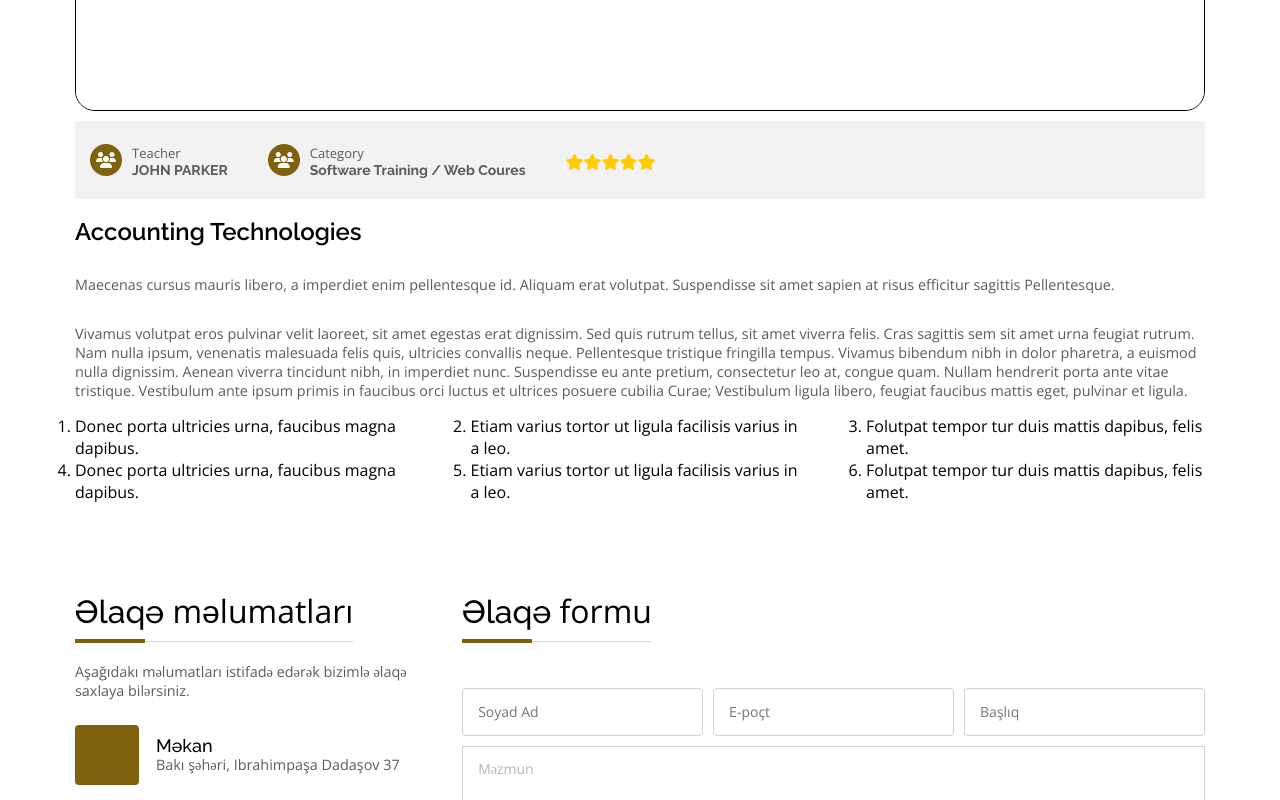
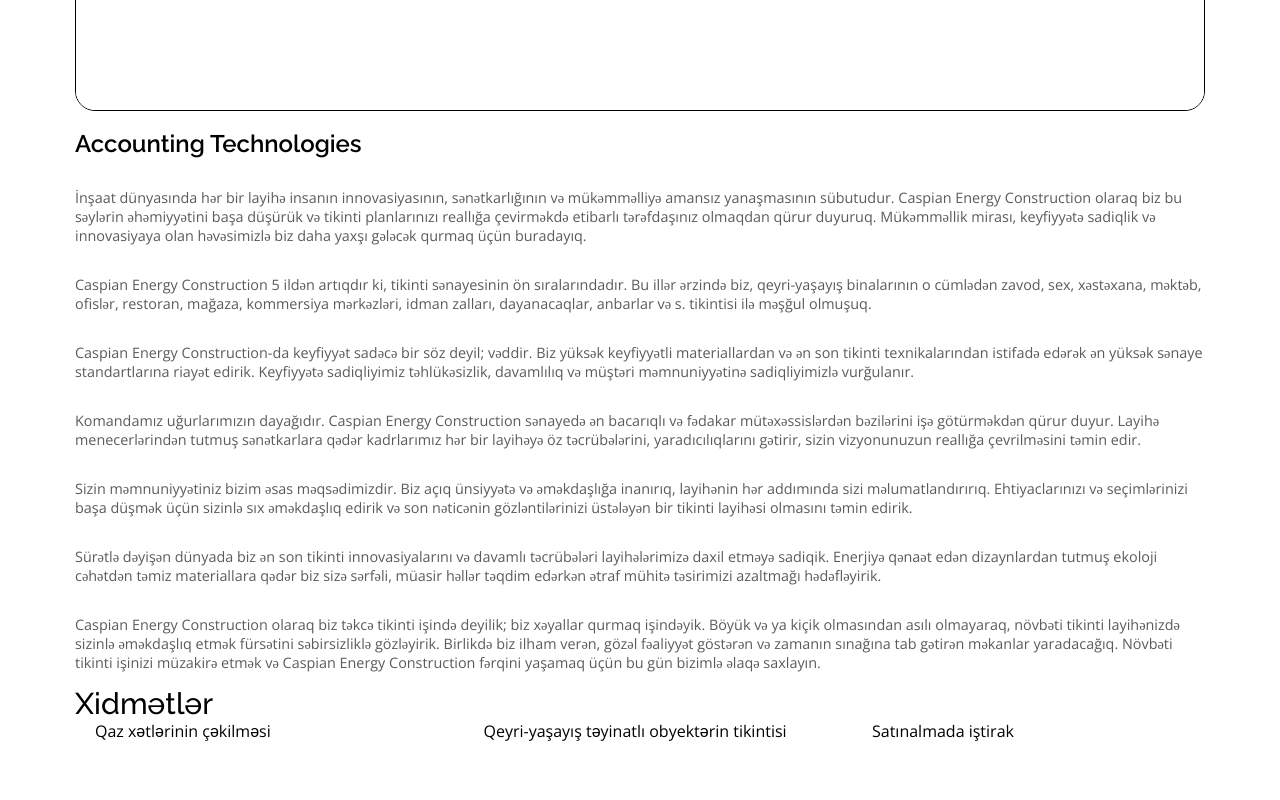
Before and after one commit to Khankisiyevravan/ccg_full, a React (Create React App) app in the folder client/: page /s_detail in a window 1280 px wide. Shown: the part 860-1660 px from the top of the page. Built offline with nearby package versions, Linux system fonts and the light colour scheme; some icons are missing.

Commit message:
change package.json

```diff
--- a/client/src/App.css
+++ b/client/src/App.css
@@ -2285,7 +2285,7 @@
   justify-content: space-between;
 }
 #text_in_sdetail ul li {
-  list-style: decimal;
+  /* list-style: decimal; */
   width: 30%;
 }
 @media (min-width: 768px) {
--- a/client/src/components/video/VideoSection.jsx
+++ b/client/src/components/video/VideoSection.jsx
@@ -37,9 +37,9 @@
             sektorda xidmət verən bir şirkətlər qrubudur .
           </p>
           <div>
-            <button>
+            {/* <button>
               <Link to="/services">Xidmətlər</Link>
-            </button>
+            </button> */}
             <button>
               <Link to="/companies">Şirkətlər</Link>
             </button>
--- a/client/src/pages/Services_detail.jsx
+++ b/client/src/pages/Services_detail.jsx
@@ -6,20 +6,20 @@
     <>
       <section class="background_foto">
         <div class="container">
-          <h1>Services Detail</h1>
-          <p>
+          <h1>Caspian Energy Construction</h1>
+          {/* <p>
             We offer the most complete house renovating services in the country
-          </p>
+          </p> */}
           <div class="flex_end">
             <div class="page_nav">
-              <span>You are here:</span>
-              <a href="#">Home</a>
+              {/* <span>You are here:</span> */}
+              <a href="#">Ana səhifə</a>
               <span>
                 <i
                   class="fa-solid fa-chevrons-right"
                   style={{ fontSize: "9px" }}
                 ></i>
-                Services
+                CapianEnergyCo
               </span>
             </div>
           </div>
@@ -38,7 +38,7 @@
             >
               <img src="/assets/images/other/caspianenergyco.jpg" alt="" />
             </div>
-            <div id="div_course">
+            {/* <div id="div_course">
               <div id="name_of_teacher">
                 <div>
                   <i class="fa-solid fa-users"></i>
@@ -64,38 +64,71 @@
                 <i class="fa-solid fa-star"></i>
                 <i class="fa-solid fa-star"></i>
               </div>
-            </div>
+            </div> */}
             <div id="text_in_sdetail">
               <h3>Accounting Technologies</h3>
               <p>
-                Maecenas cursus mauris libero, a imperdiet enim pellentesque id.
-                Aliquam erat volutpat. Suspendisse sit amet sapien at risus
-                efficitur sagittis Pellentesque.
+                İnşaat dünyasında hər bir layihə insanın innovasiyasının,
+                sənətkarlığının və mükəmməlliyə amansız yanaşmasının sübutudur.
+                Caspian Energy Construction olaraq biz bu səylərin əhəmiyyətini
+                başa düşürük və tikinti planlarınızı reallığa çevirməkdə
+                etibarlı tərəfdaşınız olmaqdan qürur duyuruq. Mükəmməllik
+                mirası, keyfiyyətə sadiqlik və innovasiyaya olan həvəsimizlə biz
+                daha yaxşı gələcək qurmaq üçün buradayıq.
               </p>
               <p>
-                Vivamus volutpat eros pulvinar velit laoreet, sit amet egestas
-                erat dignissim. Sed quis rutrum tellus, sit amet viverra felis.
-                Cras sagittis sem sit amet urna feugiat rutrum. Nam nulla ipsum,
-                venenatis malesuada felis quis, ultricies convallis neque.
-                Pellentesque tristique fringilla tempus. Vivamus bibendum nibh
-                in dolor pharetra, a euismod nulla dignissim. Aenean viverra
-                tincidunt nibh, in imperdiet nunc. Suspendisse eu ante pretium,
-                consectetur leo at, congue quam. Nullam hendrerit porta ante
-                vitae tristique. Vestibulum ante ipsum primis in faucibus orci
-                luctus et ultrices posuere cubilia Curae; Vestibulum ligula
-                libero, feugiat faucibus mattis eget, pulvinar et ligula.
+                Caspian Energy Construction 5 ildən artıqdır ki, tikinti
+                sənayesinin ön sıralarındadır. Bu illər ərzində biz,
+                qeyri-yaşayış binalarının o cümlədən zavod, sex, xəstəxana,
+                məktəb, ofislər, restoran, mağaza, kommersiya mərkəzləri, idman
+                zalları, dayanacaqlar, anbarlar və s. tikintisi ilə məşğul
+                olmuşuq.
               </p>
-              <ul>
-                <li>Donec porta ultricies urna, faucibus magna dapibus.</li>
-                <li>
-                  Etiam varius tortor ut ligula facilisis varius in a leo.
-                </li>
-                <li>Folutpat tempor tur duis mattis dapibus, felis amet.</li>
-                <li>Donec porta ultricies urna, faucibus magna dapibus.</li>
-                <li>
-                  Etiam varius tortor ut ligula facilisis varius in a leo.
-                </li>
-                <li>Folutpat tempor tur duis mattis dapibus, felis amet.</li>
+              <p>
+                Caspian Energy Construction-da keyfiyyət sadəcə bir söz deyil;
+                vəddir. Biz yüksək keyfiyyətli materiallardan və ən son tikinti
+                texnikalarından istifadə edərək ən yüksək sənaye standartlarına
+                riayət edirik. Keyfiyyətə sadiqliyimiz təhlükəsizlik, davamlılıq
+                və müştəri məmnuniyyətinə sadiqliyimizlə vurğulanır.
+              </p>
+              <p>
+                Komandamız uğurlarımızın dayağıdır. Caspian Energy Construction
+                sənayedə ən bacarıqlı və fədakar mütəxəssislərdən bəzilərini işə
+                götürməkdən qürur duyur. Layihə menecerlərindən tutmuş
+                sənətkarlara qədər kadrlarımız hər bir layihəyə öz
+                təcrübələrini, yaradıcılıqlarını gətirir, sizin vizyonunuzun
+                reallığa çevrilməsini təmin edir.
+              </p>
+              <p>
+                Sizin məmnuniyyətiniz bizim əsas məqsədimizdir. Biz açıq
+                ünsiyyətə və əməkdaşlığa inanırıq, layihənin hər addımında sizi
+                məlumatlandırırıq. Ehtiyaclarınızı və seçimlərinizi başa düşmək
+                üçün sizinlə sıx əməkdaşlıq edirik və son nəticənin
+                gözləntilərinizi üstələyən bir tikinti layihəsi olmasını təmin
+                edirik.
+              </p>
+              <p>
+                Sürətlə dəyişən dünyada biz ən son tikinti innovasiyalarını və
+                davamlı təcrübələri layihələrimizə daxil etməyə sadiqik.
+                Enerjiyə qənaət edən dizaynlardan tutmuş ekoloji cəhətdən təmiz
+                materiallara qədər biz sizə sərfəli, müasir həllər təqdim
+                edərkən ətraf mühitə təsirimizi azaltmağı hədəfləyirik.
+              </p>
+              <p>
+                Caspian Energy Construction olaraq biz təkcə tikinti işində
+                deyilik; biz xəyallar qurmaq işindəyik. Böyük və ya kiçik
+                olmasından asılı olmayaraq, növbəti tikinti layihənizdə sizinlə
+                əməkdaşlıq etmək fürsətini səbirsizliklə gözləyirik. Birlikdə
+                biz ilham verən, gözəl fəaliyyət göstərən və zamanın sınağına
+                tab gətirən məkanlar yaradacağıq. Növbəti tikinti işinizi
+                müzakirə etmək və Caspian Energy Construction fərqini yaşamaq
+                üçün bu gün bizimlə əlaqə saxlayın.
+              </p>
+              <h2>Xidmətlər</h2>
+              <ul style={{ paddingLeft: "20px" }}>
+                <li>Qaz xətlərinin çəkilməsi</li>
+                <li>Qeyri-yaşayış təyinatlı obyektərin tikintisi </li>
+                <li>Satınalmada iştirak</li>
               </ul>
             </div>
           </div>
```
